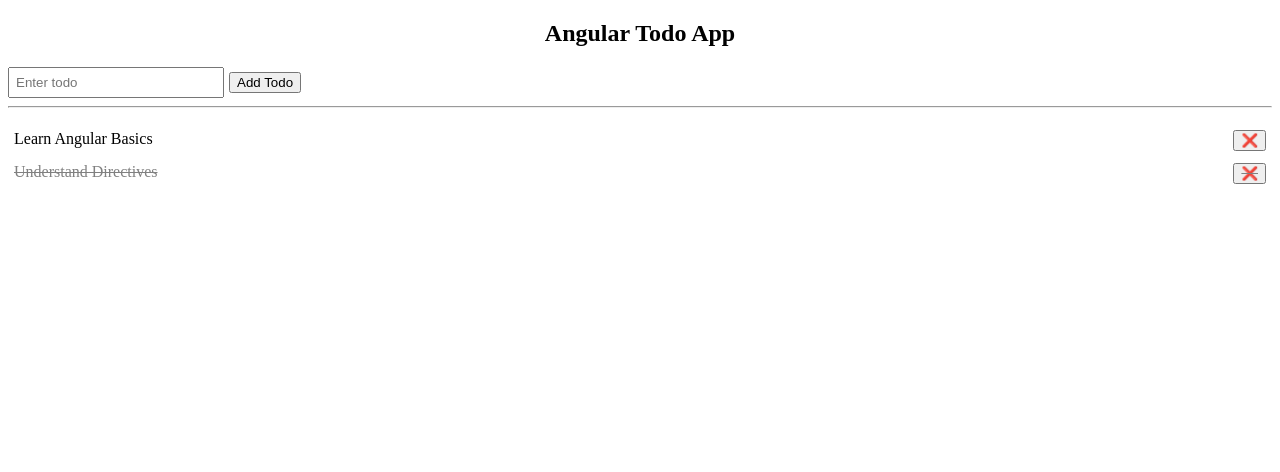
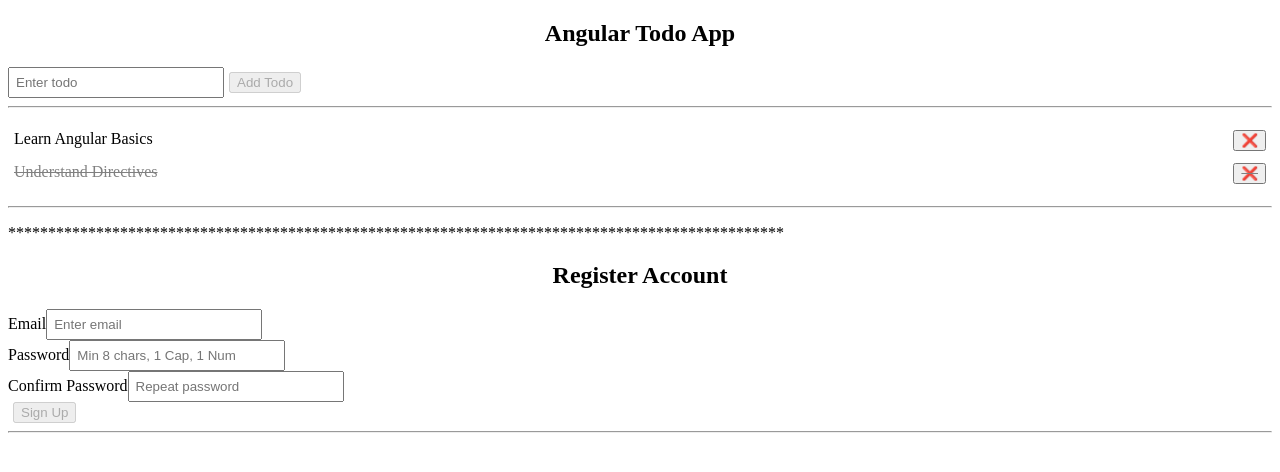
Before and after one commit to mthota44/todo-app-angular, an Angular app: page / in a window 1280 px wide. Shown: the top 472 px of the page. Built offline with nearby package versions, Linux system fonts and the light colour scheme.

Commit message:
having bug

```diff
--- a/src/app/app.component.html
+++ b/src/app/app.component.html
@@ -1,29 +1,19 @@
 <h2>Angular Todo App</h2>
 
-<!-- Two-way Binding -->
-<input
-  type="text"
-  [formControl]="todoControl"
-  placeholder="Enter todo"
-/>
-<!-- Event + Property Binding -->
-<button
-  (click)="addTodo()"
-  [disabled]="todoControl.invalid">
-  Add Todo
-</button>
+<form [formGroup]="todoForm" (ngSubmit)="addTodo()">
+  <input type="text" formControlName="todo" placeholder="Enter todo" />
+  <button type="submit" [disabled]="todoForm.invalid">
+    Add Todo
+  </button>
+</form>
+
 
 <hr />
 
-<!-- Structural Directive -->
 <p *ngIf="todos.length === 0">No Todos Available</p>
 
 <ul>
-  <!-- ngFor + ngClass -->
-  <li
-    *ngFor="let todo of todos"
-    [ngClass]="{ completed: todo.completed }"
-  >
+  <li *ngFor="let todo of todos" [ngClass]="{ completed: todo.completed }">
     <span (click)="toggleTodo(todo)">
       {{ todo.title }}
     </span>
@@ -31,3 +21,78 @@
     <button (click)="deleteTodo(todo.id)">❌</button>
   </li>
 </ul>
+
+<hr />
+<p>*************************************************************************************************
+
+<div class="login-form-wrapper">
+    <h2>Register Account</h2>
+
+    <form [formGroup]="loginForm" (ngSubmit)="onSubmit()">
+
+        <div class="field">
+            <label>Email</label>
+            <input type="email" formControlName="email" placeholder="Enter email">
+
+            <span class="error-msg" *ngIf="
+          loginForm.get('email')?.touched &&
+          loginForm.get('email')?.errors?.['required']
+        ">
+                Email is required
+            </span>
+
+            <span class="error-msg" *ngIf="
+          loginForm.get('email')?.touched &&
+          loginForm.get('email')?.errors?.['email']
+        ">
+                Invalid email format
+            </span>
+        </div>
+
+        <!-- PASSWORD -->
+        <div class="field">
+            <label>Password</label>
+            <input type="password" formControlName="password" placeholder="Min 8 chars, 1 Cap, 1 Num">
+
+            <div class="error-msg" *ngIf="
+          loginForm.get('password')?.touched &&
+          loginForm.get('password')?.invalid
+        ">
+
+                <p *ngIf="loginForm.get('password')?.errors?.['required']">
+                    Password is required
+                </p>
+
+                <p *ngIf="loginForm.get('password')?.errors?.['minlength']">
+                    Minimum 8 characters required
+                </p>
+
+                <p *ngIf="loginForm.get('password')?.errors?.['pattern']">
+                    Must include 1 uppercase and 1 number
+                </p>
+
+            </div>
+        </div>
+
+        <!-- CONFIRM PASSWORD -->
+        <div class="field">
+            <label>Confirm Password</label>
+            <input type="password" formControlName="confirmPassword" placeholder="Repeat password">
+
+            <span class="error-msg" *ngIf="
+          loginForm.get('confirmPassword')?.touched &&
+          loginForm.get('confirmPassword')?.hasError('passwordMismatch')
+        ">
+                Passwords do not match
+            </span>
+        </div>
+
+        <button type="submit" [disabled]="loginForm.invalid">
+            Sign Up
+        </button>
+
+    </form>
+
+    <hr>
+
+</div>
--- a/src/app/app.component.ts
+++ b/src/app/app.component.ts
@@ -1,34 +1,37 @@
-import { Component } from '@angular/core';
-import { ReactiveFormsModule, FormControl } from '@angular/forms';
-import { NgIf, NgFor, NgClass } from '@angular/common';
+import { Component,inject } from '@angular/core';
+import { ReactiveFormsModule, FormControl, Validators,FormBuilder, FormGroup ,AbstractControl,ValidationErrors } from '@angular/forms';
+import { NgIf, NgFor, NgClass,CommonModule } from '@angular/common';
 
 @Component({
   selector: 'app-root',
   standalone: true,
-  imports: [ReactiveFormsModule, NgIf, NgFor, NgClass],
+  imports: [ReactiveFormsModule, CommonModule],
   templateUrl: './app.component.html',
   styleUrl: './app.component.css'
 })
 export class AppComponent {
 
-  todoControl = new FormControl('');
+  private fb = inject(FormBuilder);
+
+  todoForm: FormGroup = this.fb.group({
+    todo: ['', [Validators.required, Validators.minLength(3)]]
+  });
   todos = [
     { id: 1, title: 'Learn Angular Basics', completed: false },
     { id: 2, title: 'Understand Directives', completed: true }
   ];
 
   addTodo() {
-    const value = this.todoControl.value;
-
-    if (!value || value.trim().length < 3) return;
+    console.log('AddTodo triggered');
+    if (this.todoForm.invalid) return;
 
     this.todos.push({
       id: Date.now(),
-      title: value,
+      title: this.todoForm.value.todo,
       completed: false
     });
 
-    this.todoControl.reset();
+    this.todoForm.reset('');
   }
 
   toggleTodo(todo: any) {
@@ -38,4 +41,33 @@ export class AppComponent {
   deleteTodo(id: number) {
     this.todos = this.todos.filter(todo => todo.id !== id);
   }
+
+  // user registrations forms
+  loginForm: FormGroup = this.fb.group({
+    email: ['', [Validators.required, Validators.email]],
+    password: ['', [Validators.required, Validators.minLength(8), Validators.pattern(/^(?=.*[A-Z])(?=.*\d).+$/)]],
+    confirmPassword: ['', [Validators.required]]
+  }, {
+    validators: this.passwordMatchValidator
+  });
+
+  passwordMatchValidator(control: AbstractControl): ValidationErrors | null {
+    const password = control.get('password')?.value;
+    const confirmPassword = control.get('confirmPassword')?.value;
+
+    if (password !== confirmPassword) {
+      return { passwordMismatch: true };
+    }
+    return null;
+  }
+
+  onSubmit() {
+    if (this.loginForm.valid) {
+      console.log('Form Submitted successfully!', this.loginForm);
+    } else {
+      console.warn('Form is invalid! Check the errors on the screen.');
+      this.loginForm.markAllAsTouched(); // This highlights all red errors for the user
+    }
+  }
+
 }
```
Also changed, not shown: src/app/signup/signup.component.html (added, +74 -0 lines), src/app/signup/signup.component.ts (added, +57 -0 lines), src/app/signup/signup.component.css (added), 1 other file (tests, documents, lock files or other folders).
